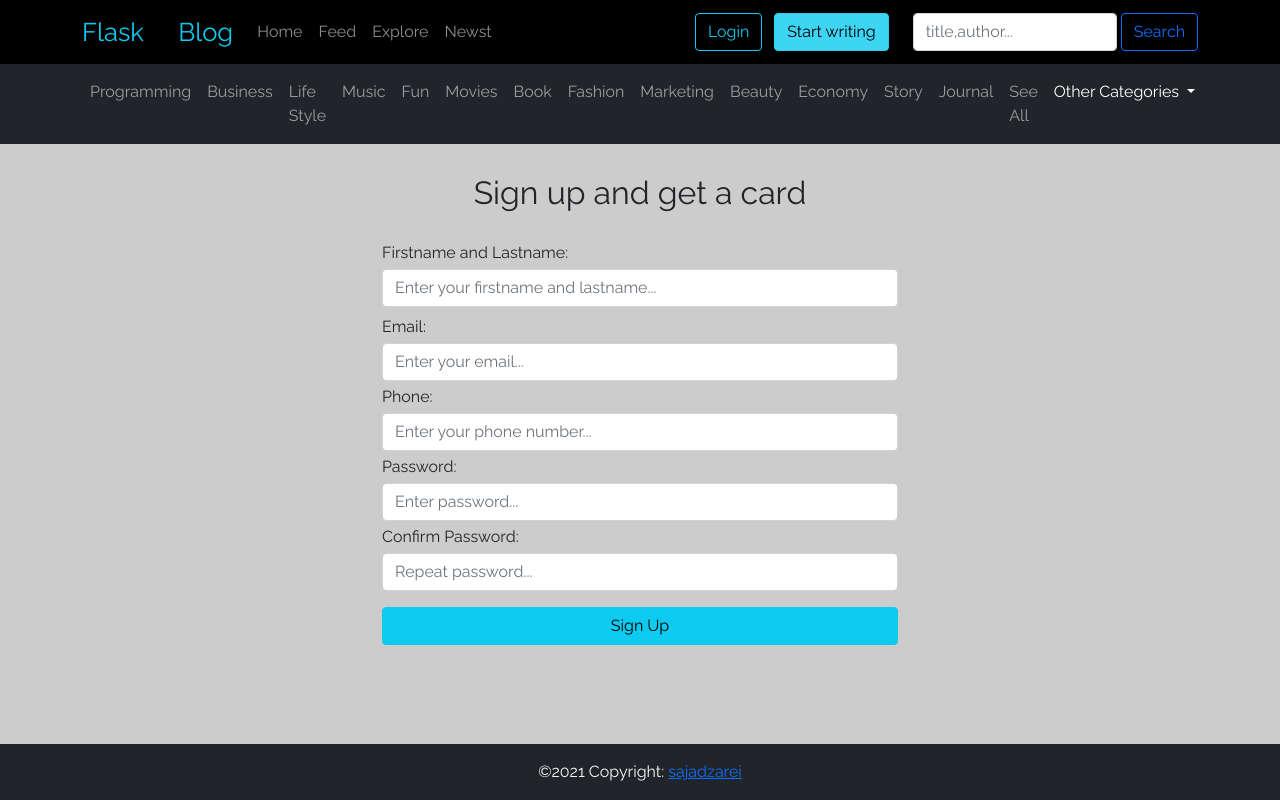
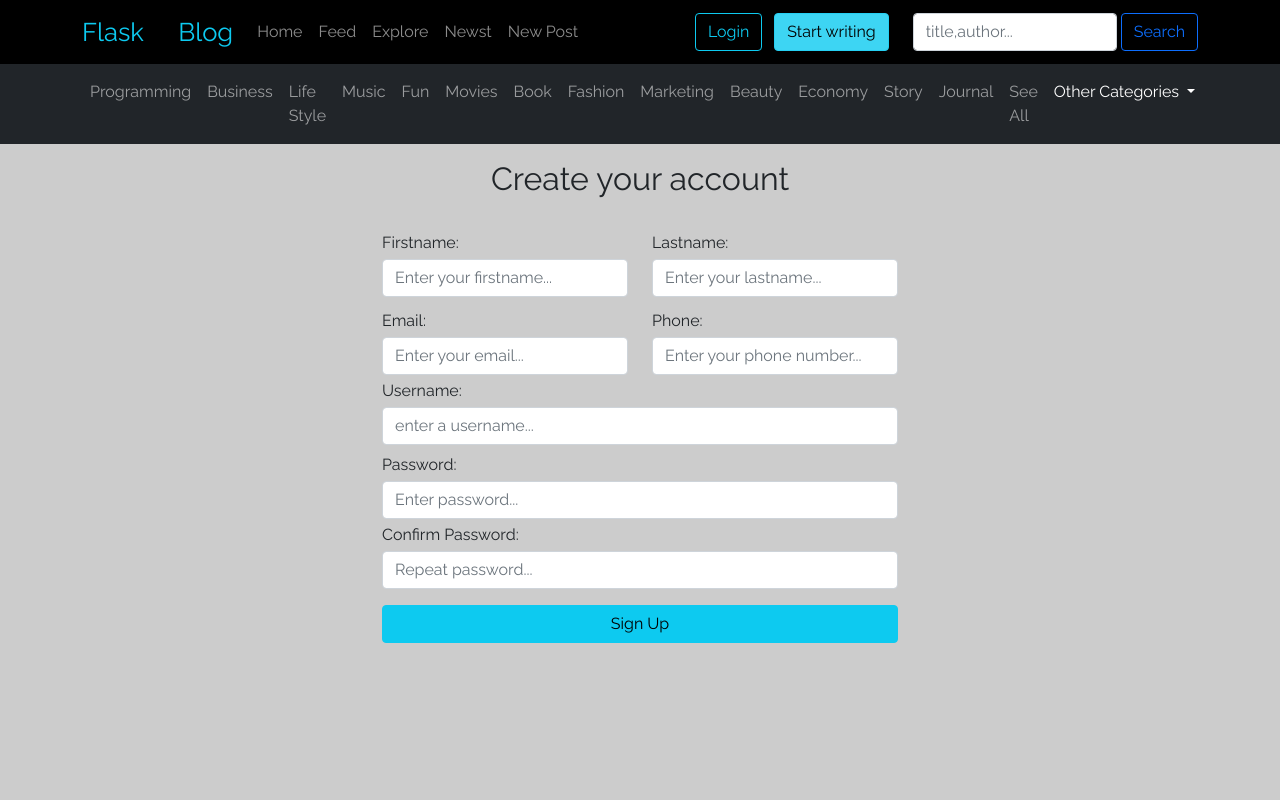
Before and after one commit to zareisajad/blogging-platform-flask, a Flask app: page /signup in a window 1280 px wide. Run offline with Flask 2, Linux system fonts and the light colour scheme; some libraries are stand-ins or nearby versions.

Commit message:
addpost form

```diff
--- a/app/__init__.py
+++ b/app/__init__.py
@@ -11,8 +11,8 @@ migrate = Migrate(app, db)
 login = LoginManager(app)
 app.config.from_object(Config)
 login.login_view = 'signup'
-login.login_message = """if youre new here please fill the form to sign up!
-                            otherwise login to your account."""
+login.login_message = """if your'e new here please fill the form to sign up!
+                        otherwise login to your account."""
 login.login_message_category = 'danger'
 
 from app import app, routes
--- a/app/models.py
+++ b/app/models.py
@@ -6,7 +6,9 @@ from app import db
 
 class User(db.Model, UserMixin):
     id = db.Column(db.Integer, primary_key=True)
-    name = db.Column(db.String(120))
+    fname = db.Column(db.String(120))
+    lname = db.Column(db.String(120))
+    username = db.Column(db.String(120))
     phone = db.Column(db.String(80))
     email = db.Column(db.String(120), index=True, unique=True)
     password = db.Column(db.String(128))
--- a/app/routes.py
+++ b/app/routes.py
@@ -3,7 +3,7 @@ from flask_login import current_user, login_user, logout_user, login_required
 
 from app import app, login, db
 from app.models import User
-
+from app.forms import AddPostForm
 
 @login.user_loader
 def load_user(id):
@@ -17,12 +17,6 @@ def index():
 
 @app.route("/login-request", methods=["GET", "POST"])
 def login():
-    """
-    handle ajax request;
-    geting form data from login form,
-    check if email exist and password is correct
-    the log user in.
-    """
     if request.method == "POST":
         email = request.form.get("email")
         password = request.form.get("password")
@@ -35,23 +29,39 @@ def login():
 
 @app.route("/signup", methods=["GET", "POST"])
 def signup():
-    """
-    handle ajax request;
-    geting form data from signup form,
-    add data to database.
-    """
     if request.method == "POST":
-        name = request.form.get("name")
+        fname = request.form.get("fname")
+        lname = request.form.get("lname")
+        username = request.form.get("username")
         email = request.form.get("email")
         phone = request.form.get("phone")
-        password = request.form.get("password1")
-        user = User(name=name, email=email, phone=phone)
-        user.set_password(password)
+        password1 = request.form.get("password1")
+        password2 = request.form.get("password1")
+        check_username = User.query.filter_by(username=username).first()
+        check_email = User.query.filter_by(email=email).first()
+        if check_email:
+            flash(
+                """
+                there is another user with this email! is that you? if yes.
+                plese login to your account""",
+                category='danger'
+            )
+            return redirect(url_for('signup'))
+        if check_username:
+            flash('this username is not avaiable!', category='danger')
+            return redirect(url_for('signup'))
+        if password1 != password2:
+            flash('both password fields should be match!', category='danger')
+            return redirect(url_for('signup'))
+        user = User(
+            username=username, email=email,
+            fname=fname, lname=lname, phone=phone
+        )
+        user.set_password(password1)
         db.session.add(user)
         db.session.commit()
-        return redirect(url_for("login"))
+        return redirect(url_for('login'))
     return render_template("sign_up.html", title="Sign up")
-
 
 
 @app.route('/logout')
@@ -64,3 +74,10 @@ def logout():
 @login_required
 def user_account():
     return render_template('user_account.html')
+
+
+@app.route("/user/post", methods=["GET", "POST"])
+@login_required
+def add_post():
+    form = AddPostForm()
+    return render_template('add_post.html', form=form, title='Add Post')
--- a/app/static/main.css
+++ b/app/static/main.css
@@ -57,11 +57,7 @@ body {
   animation-name: modalopen;
   animation-duration: 0.5s;
 }
-.signup-form-message{
-  display: none;
-  animation-name: modalopen;
-  animation-duration: 0.5s;
-}
+
 .material-icons{font-size: 1.7rem;}
 .navbar-brand{font-size: 1.6rem;}
 
--- a/app/templates/base.html
+++ b/app/templates/base.html
@@ -12,6 +12,9 @@
     <link rel="shortcut icon" href="{{ url_for('static', filename='favicon.ico') }}">
     <!-- main css  -->
     <link rel="stylesheet" href="{{ url_for('static', filename='main.css') }}">
+    <script src="https://code.jquery.com/jquery-3.4.1.slim.min.js" integrity="sha384-J6qa4849blE2+poT4WnyKhv5vZF5SrPo0iEjwBvKU7imGFAV0wwj1yYfoRSJoZ+n" crossorigin="anonymous"></script>
+    <link href="https://cdn.jsdelivr.net/npm/summernote@0.8.18/dist/summernote-lite.min.css" rel="stylesheet">
+    <script src="https://cdn.jsdelivr.net/npm/summernote@0.8.18/dist/summernote-lite.min.js"></script>
     <title>{% block title %}{% if title %}{{title}}{% else %}Flask Blog{% endif %}{% endblock %}</title>
 </head>
 <body>
@@ -35,6 +38,9 @@
             </li>
             <li class="nav-item">
               <a class="nav-link " href="#">Newst</a>
+            </li>
+            <li class="nav-item">
+              <a class="nav-link " href="{{ url_for('add_post') }}">New Post</a>
             </li>
           </ul>
           <div class="pe-4">
@@ -170,24 +176,17 @@
     </div>
   </div>
   <!-- flash messages section -->
-  <main role="main" class="container">
-    <section style="margin-top:30px;">
+  <main role="main" class="container mt-3">
+    <section>
       {% with messages = get_flashed_messages(with_categories=true) %}
-        {% for category, message in messages %}
-          <div class="alert alert-{{category}}" style="text-align: center;font-size: large;" role="banner">
-            {{ message }}
-          <div>
-        {% endfor %}
+      {% for category, message in messages %}
+      <div class="alert alert-{{category}}">{{ message }}</div>
+      {% endfor %}
       {% endwith %}
     </section>
     {% block content %}{% endblock %}
   </main>
-  <!-- Footer -->
-  <footer class="footer fixed-bottom font-small bg-dark text-light">
-    <div class="footer-copyright text-center py-3">©2021 Copyright:
-        <a href="https://sajadzarei.ir/">sajadzarei</a>
-    </div>
-  </footer>
+
   <!-- Bootstrap JavaScript Bundle with Popper -->
   <script src="https://cdn.jsdelivr.net/npm/bootstrap@5.1.3/dist/js/bootstrap.bundle.min.js" integrity="sha384-ka7Sk0Gln4gmtz2MlQnikT1wXgYsOg+OMhuP+IlRH9sENBO0LRn5q+8nbTov4+1p" crossorigin="anonymous"></script>
   <script src="{{ url_for('static', filename='main.js') }}"></script>
--- a/app/templates/sign_up.html
+++ b/app/templates/sign_up.html
@@ -1,22 +1,30 @@
 {% extends 'base.html' %}
 
 {% block content %}
-<h2 class="text-center">Sign up and get a card</h2>
-<form class="sign-up-form" id="signupForm">
-    <div class="form-group">
-        <p class="signup-form-message alert alert-danger">Something's wrong please try again!!</p>
-        <label for="name" class="mb-1">Firstname and Lastname:</label>
-        <input name="name" type="name" class="form-control mb-2" id="signupInputName" placeholder="Enter your firstname and lastname...">
+<h2 class="text-center">Create your account</h2>
+<form class="sign-up-form" id="signupForm" method="post">
+    <div class="row">
+        <div class="col-md-6 mt-1">
+            <label for="fname" class="mb-1">Firstname:</label>
+            <input name="fname" type="name" class="form-control mb-2" id="signupInputFname" placeholder="Enter your firstname...">
         </div>
-    <div class="form-group mt-1">
+        <div class="col-md-6 mt-1">
+            <label for="lname" class="mb-1">Lastname:</label>
+            <input name="lname" type="name" class="form-control mb-2" id="signupInputLname" placeholder="Enter your lastname...">
+        </div>
+        <div class="col-md-6 mt-1">
             <label for="email" class="mb-1">Email:</label>
             <input name="email"" type="email" class="form-control" id="signupInputEmail" placeholder="Enter your email...">
         </div>
-    <div class="form-group mt-1">
+        <div class="col-md-6 mt-1">
             <label for="phone" class="mb-1">Phone:</label>
             <input name="phone"" type="tel" class="form-control" id="signupInputPhone" placeholder="Enter your phone number...">
         </div>
-    <div class="form-group mt-1">
+        <div class="col-md-12 mt-1">
+            <label for="username" class="mb-1">Username:</label>
+            <input name="username" type="name" class="form-control mb-2" id="signupInputUsername" placeholder="enter a username...">
+        </div>
+        <div class="form-group">
             <label for="password1" class="mb-1">Password:</label>
             <input name="password1"" type="password" class="form-control" id="signupInputPassword1" placeholder="Enter password...">
         </div>
@@ -24,6 +32,7 @@
             <label for="password2" class="mb-1">Confirm Password:</label>
             <input name="password2"" type="password" class="form-control" id="signupInputPassword2" placeholder="Repeat password...">
         </div>
+    </div>
     <button type="submit" class="btn btn-info w-100 mt-3 mb-5">Sign Up</button>
 </form>
 {% endblock %}
```
Also changed, not shown: app/forms.py (added, +16 -0 lines), app/static/main.js (+1 -46 lines), app/templates/add_post.html (added, +56 -0 lines), app/templates/index.html (+16 -1 lines), migrations/versions/793367936abd_.py (renamed from migrations/versions/32614dc41f23_.py, +6 -4 lines). Lines whose indentation alone changed are shown as unchanged.
